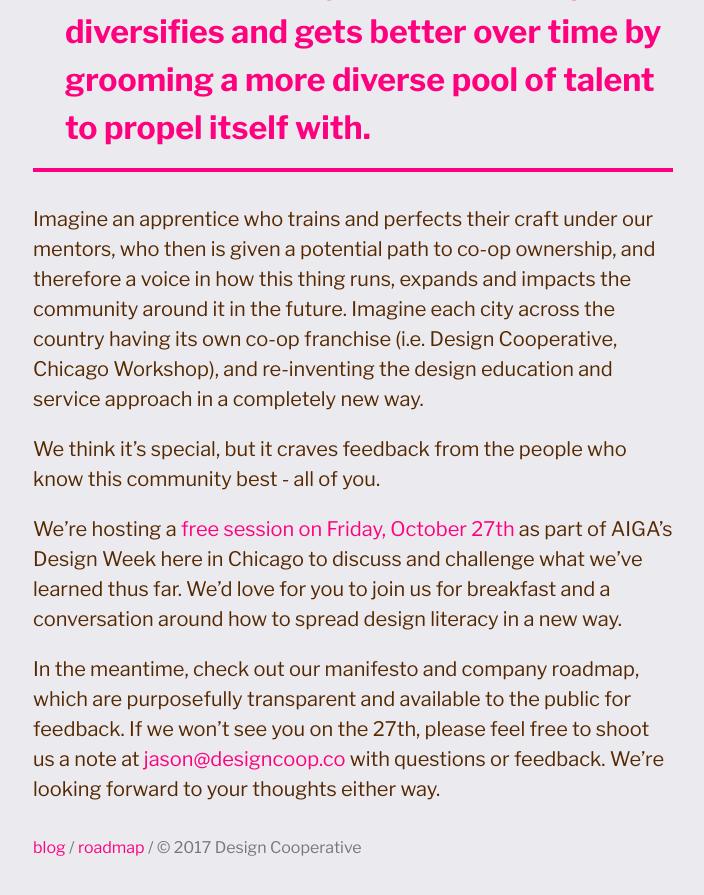
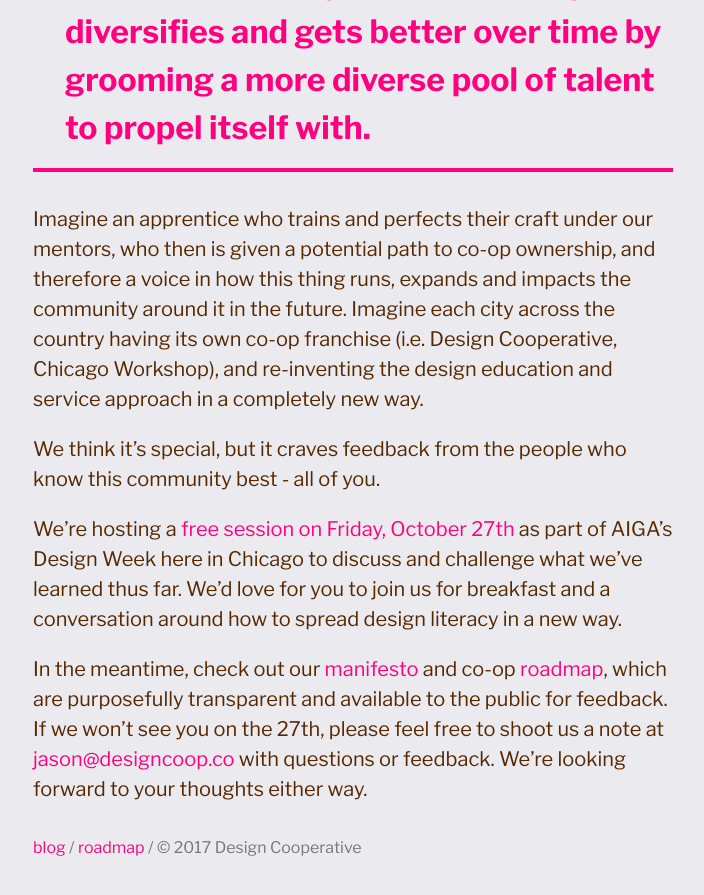
Before and after one commit to designcooperative/designcooperative.github.io, a Jekyll site: the page built from _posts/2017-10-12-a-vision.md, in a window 1280 px wide and 900 px high, scrolled down 2034 px. Shown: the top 895 px of the window, without its empty margins (287-991 px from the left). Built offline with Jekyll 4.4.1, drawn with Linux system fonts in a browser that asks for light colours; our own code applies the rules of GitHub Pages for plain Markdown files.

Commit message:
added links

```diff
--- a/_posts/2017-10-12-a-vision.md
+++ b/_posts/2017-10-12-a-vision.md
@@ -37,4 +37,4 @@ We think it’s special, but it craves feedback from the people who know this co
 
 We’re hosting a [free session on Friday, October 27th](https://www.eventbrite.com/e/designing-the-ideal-design-shop-tickets-38734833931) as part of AIGA’s Design Week here in Chicago to discuss and challenge what we’ve learned thus far. We’d love for you to join us for breakfast and a conversation around how to spread design literacy in a new way.
 
-In the meantime, check out our manifesto and company roadmap, which are purposefully transparent and available to the public for feedback. If we won’t see you on the 27th, please feel free to shoot us a note at [jason@designcoop.co](mailto: jason@designcoop.co) with questions or feedback.  We’re looking forward to your thoughts either way.
+In the meantime, check out our [manifesto](https://docs.google.com/document/d/10QOmwrdezX-3n9c9A3mD8XrOW1F3fyoTFgVrXsv-I1s/edit#) and co-op [roadmap](https://trello.com/b/PoGlOFGm/roadmap), which are purposefully transparent and available to the public for feedback. If we won’t see you on the 27th, please feel free to shoot us a note at [jason@designcoop.co](mailto: jason@designcoop.co) with questions or feedback.  We’re looking forward to your thoughts either way.
```
